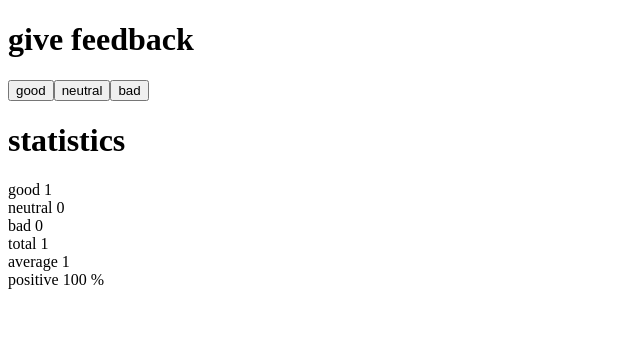
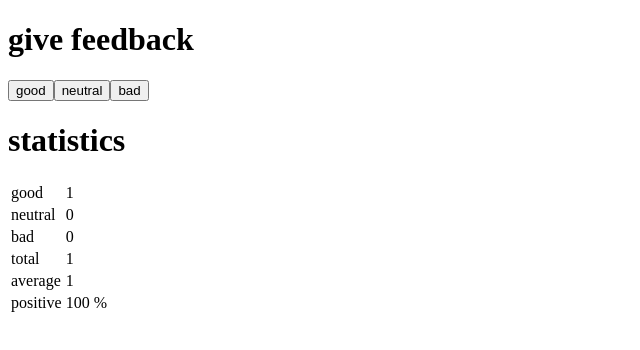
Before and after one commit to Sky11y/Full-Stack-Open, a React (Vite) app in the folder part1/unicafe/: page / in a window 1280 px wide. Both pictures are taken after a click on the button "good". Shown: the top 350 px of the page, without its empty margins (0-640 px from the left). Built offline with nearby package versions, Linux system fonts and the light colour scheme.

Commit message:
Commit for finished exercise 1.11

```diff
--- a/part1/unicafe/src/App.jsx
+++ b/part1/unicafe/src/App.jsx
@@ -10,9 +10,11 @@ const Header = ({title}) => {
 
 const StatisticLine = ({text, value}) => {
 	return (
-		<div>
-			{text} {value} {text === 'positive' ? '%' : ''}
-		</div>
+		<tr>
+			<td>{text}</td>
+			<td>{value}</td>
+			<td>{text === 'positive' ? '%' : null}</td>
+		</tr>
 	)
 }
 
@@ -23,15 +25,16 @@ const Statistics = ({statistics}) => {
 	const average = (statistics.good - statistics.bad) / statistics.total
 	const positive = statistics.good / statistics.total * 100
 	return (
-		<div>
+		<table>
+			<tbody>
 				<StatisticLine text='good' value={statistics.good} />
 				<StatisticLine text='neutral' value={statistics.neutral} />
 				<StatisticLine text='bad' value={statistics.bad} />
 				<StatisticLine text='total' value={statistics.total} />
 				<StatisticLine text='average' value={average} />
 				<StatisticLine text='positive' value={positive} />
-		</div>
-
+			</tbody>
+		</table>
 	)
 }
 
@@ -67,7 +70,7 @@ const App = () => {
 	}
 
 	return (
-		<div>
+		<div className="App">
 			<Header title='give feedback' />
 			<Button onClick={handleGood} text='good' />
 			<Button onClick={handleNeutral} text='neutral' />
```
Lines whose indentation alone changed are shown as unchanged.
